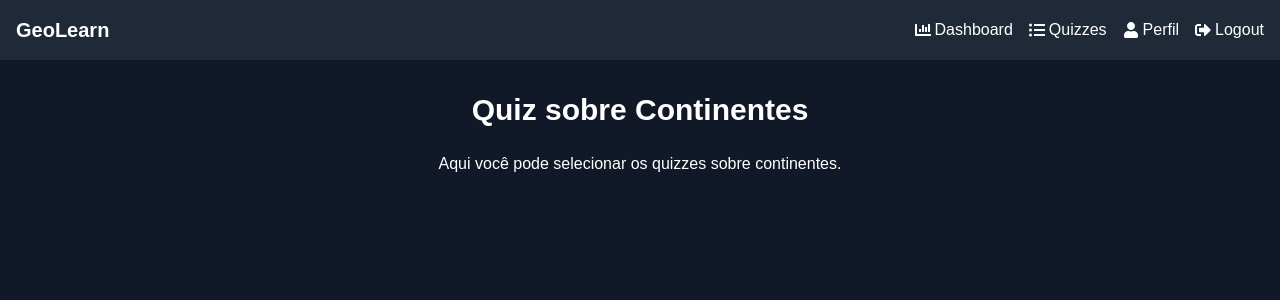
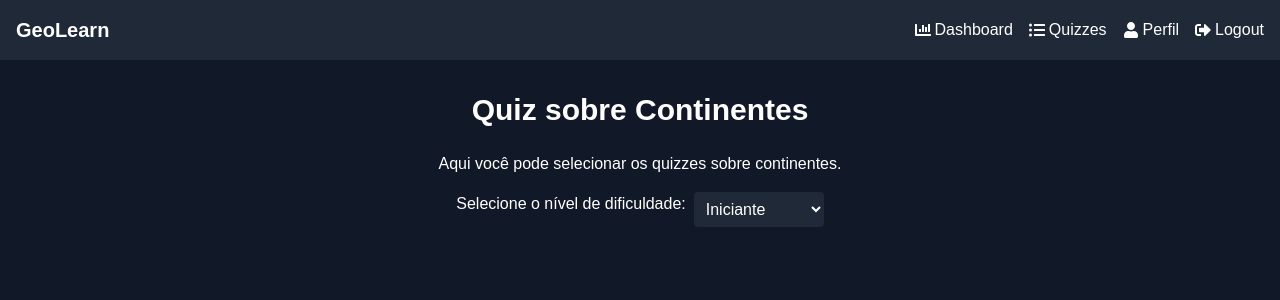
Before and after one commit to O-Farias/GamifyEd, a React (Vite) app in the folder frontend/: page /quizzes/continentes in a window 1280 px wide. Shown: the top 300 px of the page. Built offline with nearby package versions, Linux system fonts and the light colour scheme.

Commit message:
Adicionado dropdown na tela de continentes, para a escolha da dificuldade

```diff
--- a/frontend/src/pages/Quizzes/Continentes.tsx
+++ b/frontend/src/pages/Quizzes/Continentes.tsx
@@ -1,14 +1,37 @@
-import React from "react";
+import React, { useState } from "react";
 
 const Continentes: React.FC = () => {
+  const [difficulty, setDifficulty] = useState("Fácil");
+
+  const handleDifficultyChange = (
+    event: React.ChangeEvent<HTMLSelectElement>
+  ) => {
+    setDifficulty(event.target.value);
+  };
+
   return (
     <div className="bg-gray-900 text-white min-h-screen p-8">
       <h2 className="text-3xl font-bold mb-6 text-center">
         Quiz sobre Continentes
       </h2>
-      <p className="text-center">
+      <p className="text-center mb-4">
         Aqui você pode selecionar os quizzes sobre continentes.
       </p>
+      <div className="flex justify-center mb-6">
+        <label htmlFor="difficulty" className="mr-2">
+          Selecione o nível de dificuldade:
+        </label>
+        <select
+          id="difficulty"
+          value={difficulty}
+          onChange={handleDifficultyChange}
+          className="bg-gray-800 text-white p-2 rounded"
+        >
+          <option value="Iniciante">Iniciante</option>
+          <option value="Intermediário">Intermediário</option>
+          <option value="Avançado">Avançado</option>
+        </select>
+      </div>
     </div>
   );
 };
```
